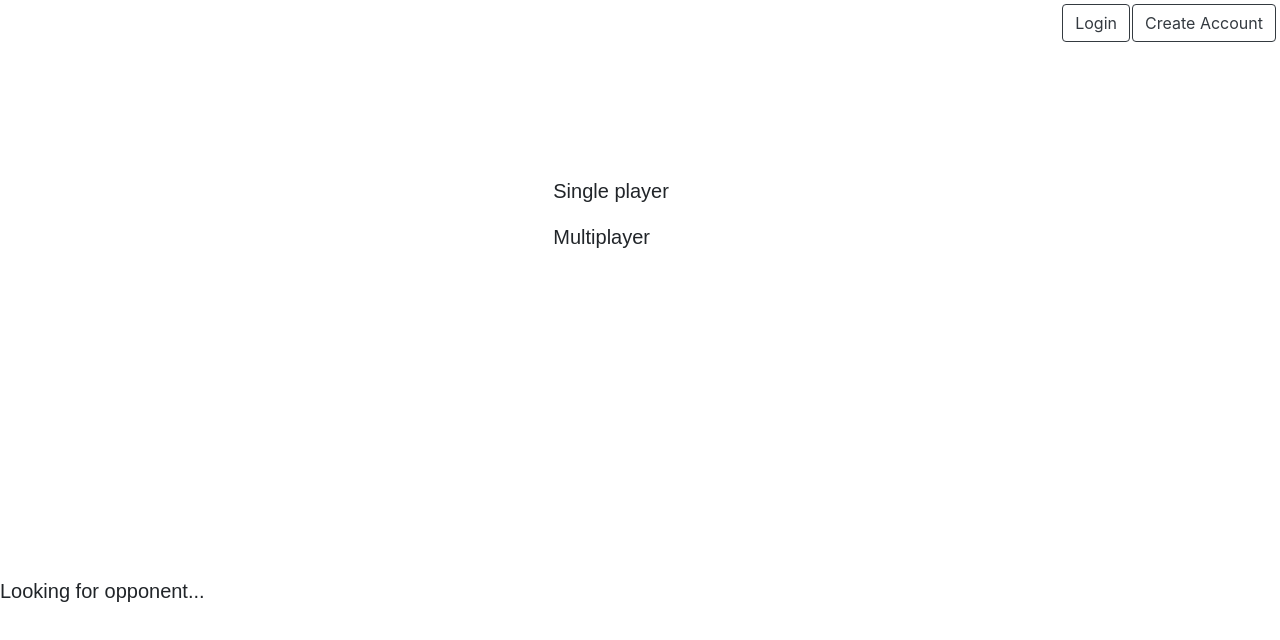
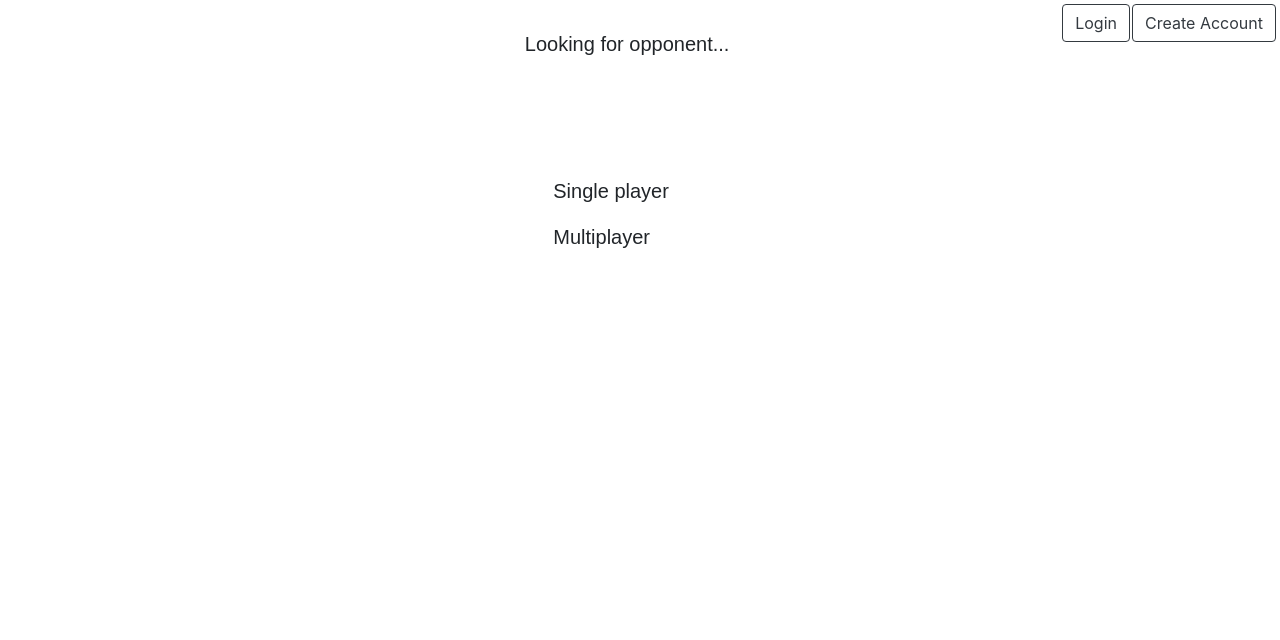
Before and after one commit to ryaneverett33/CS252-lab6, a website: page app/index.html in a window 1280 px wide. Both pictures are taken after a click on the element "Multiplayer". Drawn offline with nearby package versions, Linux system fonts and the light colour scheme; files whose address does not match are found by name.

Commit message:
notfication

```diff
--- a/app/index.html
+++ b/app/index.html
@@ -279,7 +279,7 @@
 				};
 			}
 			socket.emit('Match.findGame', gameObj);
-			document.getElementById('findinggame').style.display = 'block';
+			document.getElementById('notfication').style.display = 'block';
 
 		}
 
--- a/app/style.css
+++ b/app/style.css
@@ -43,7 +43,7 @@ p:hover {
 	top: 4px;
 }
 
-#notification {
+#notfication {
 	position: absolute;
 	left: 41%;
 	top: 29px;
```
